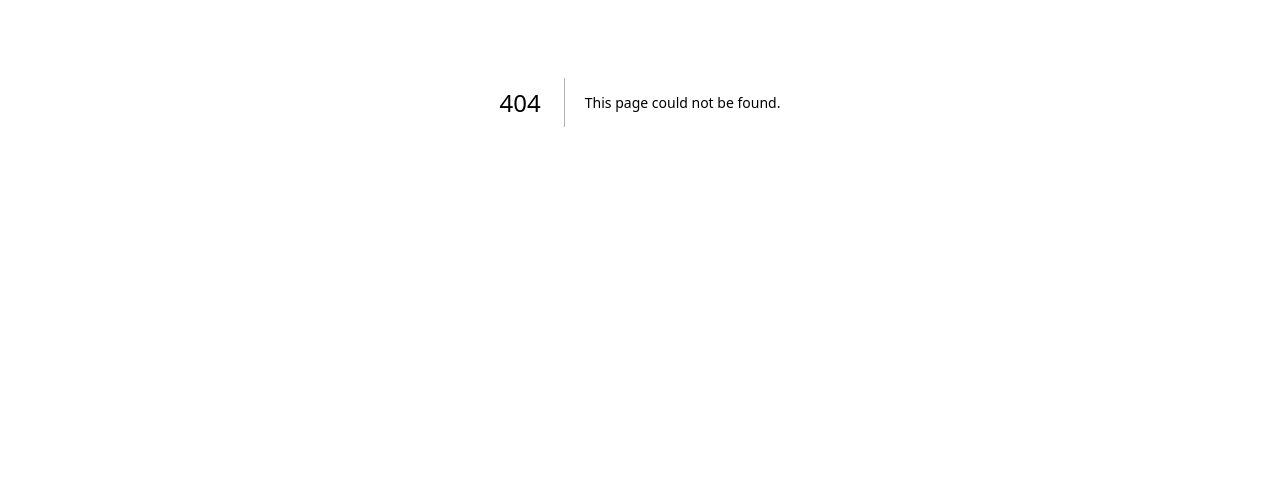
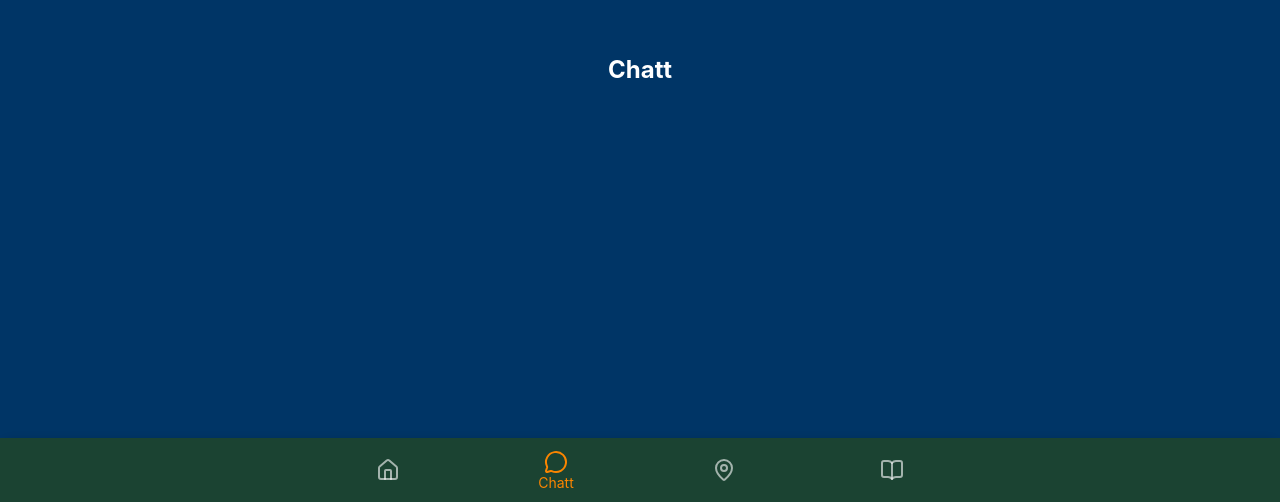
Before and after one commit to Albingardelov/skitfiske, a Next.js app: page /chatt in a window 1280 px wide. Before the commit this address had no page. Shown: the part 298-800 px from the top of the page. Built offline with nearby package versions, Linux system fonts and the light colour scheme.

Commit message:
feat: add protected app layout with BottomNav and placeholder pages

```diff
--- /dev/null
+++ b/app/(app)/chatt/page.tsx
@@ -0,0 +1,10 @@
+import Box from '@mui/material/Box';
+import Typography from '@mui/material/Typography';
+
+export default function ChattPage() {
+  return (
+    <Box sx={{ display: 'flex', alignItems: 'center', justifyContent: 'center', minHeight: 'calc(100vh - 64px)' }}>
+      <Typography variant="h5">Chatt</Typography>
+    </Box>
+  );
+}
--- /dev/null
+++ b/app/(app)/layout.tsx
@@ -0,0 +1,11 @@
+import Box from '@mui/material/Box';
+import BottomNav from '@/components/navigation/BottomNav';
+
+export default function AppLayout({ children }: { children: React.ReactNode }) {
+  return (
+    <Box sx={{ minHeight: '100vh', bgcolor: 'background.default', pb: '64px' }}>
+      {children}
+      <BottomNav />
+    </Box>
+  );
+}
```
Also changed, not shown: app/(app)/hem/page.tsx (added, +10 -0 lines), app/(app)/karta/page.tsx (added, +10 -0 lines), app/(app)/logbok/page.tsx (added, +10 -0 lines).
